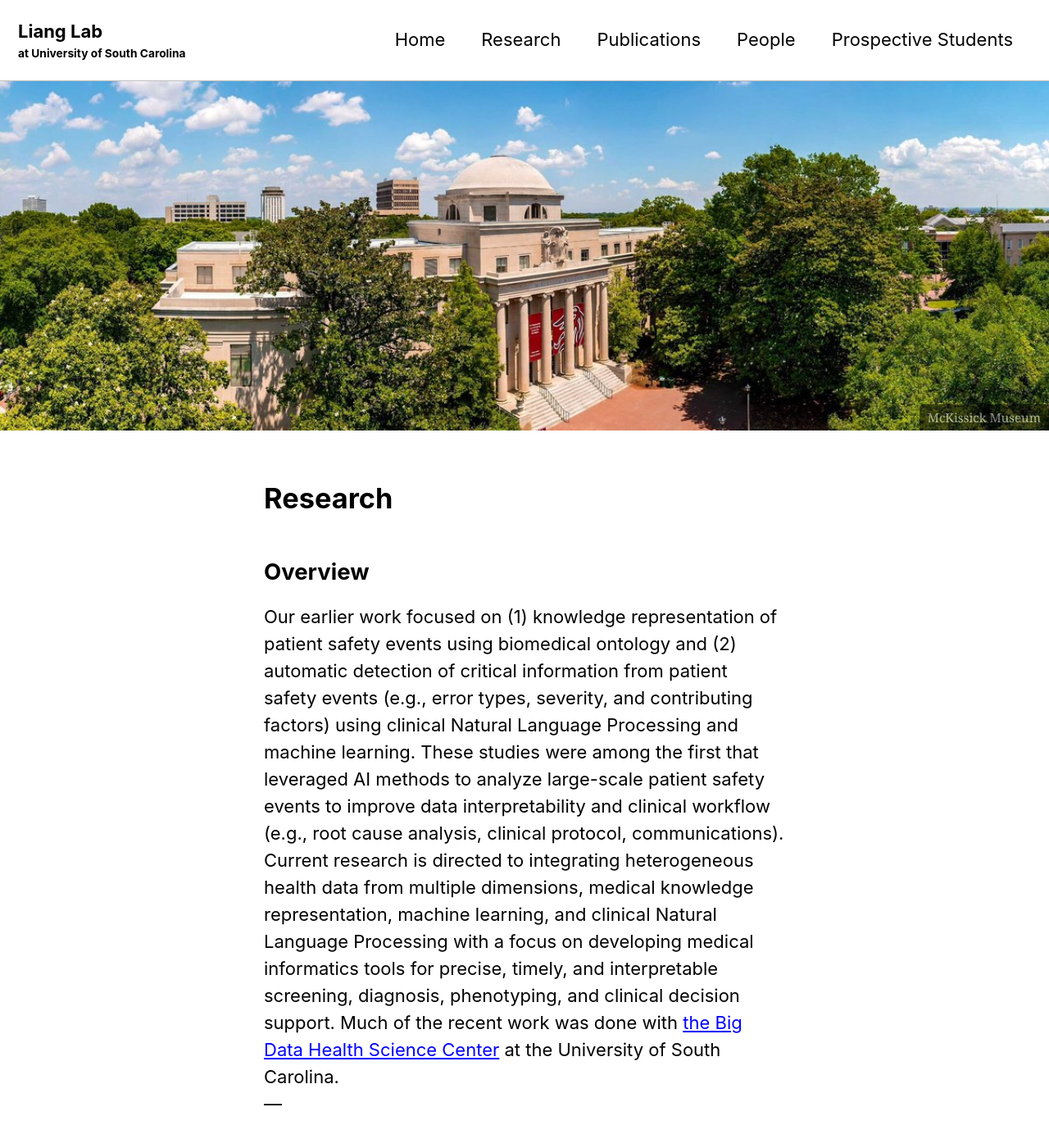
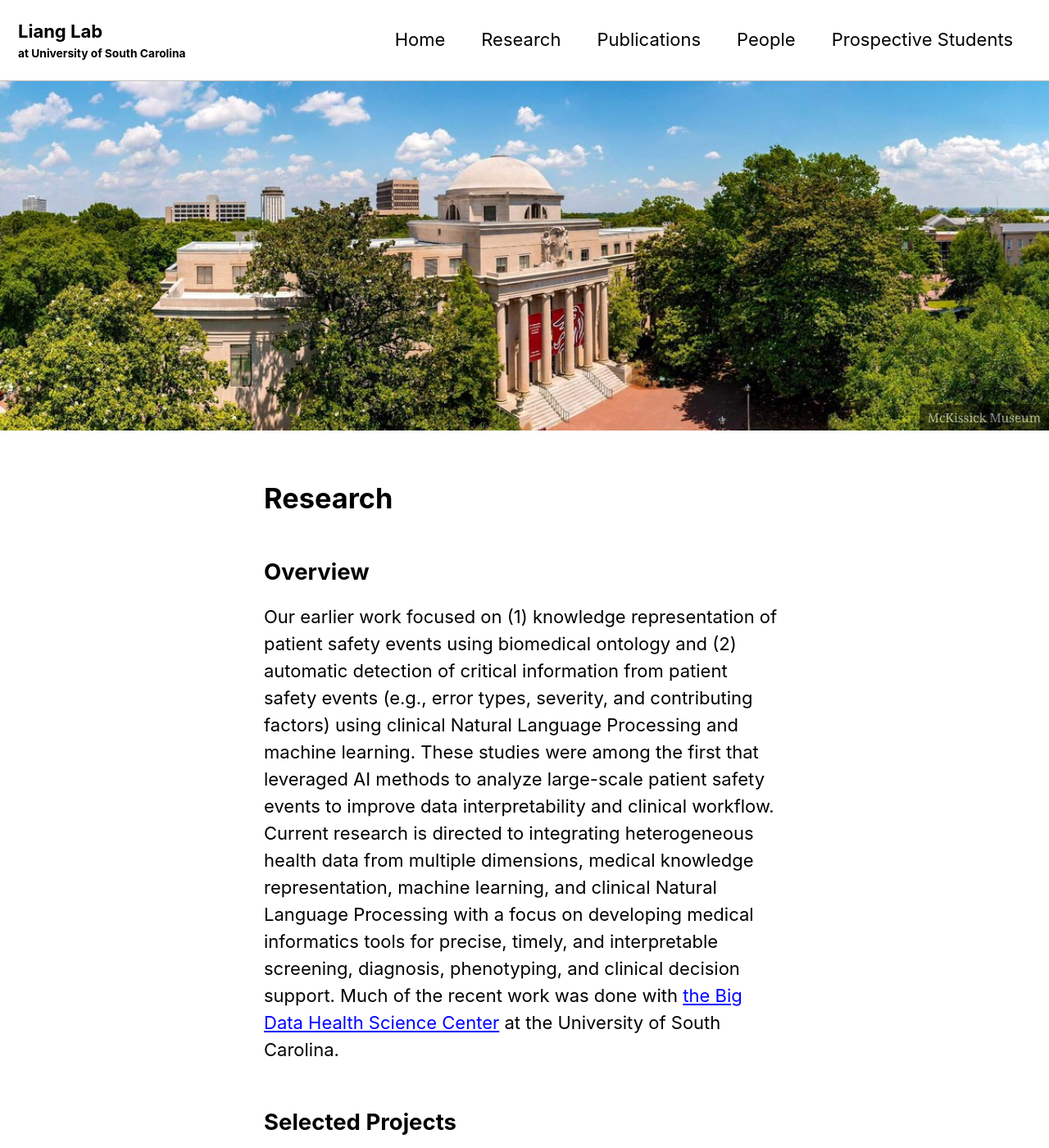
Before and after one commit to nehcgnail/nehcgnail.github.io, a Jekyll site: the page built from _pages/research.md, in a window 1280 px wide and 1400 px high. Shown: the whole window at 82% size. Built offline with Jekyll 4.4.1, drawn with Linux system fonts in a browser that asks for light colours; cached includes are drawn as plain includes; nearby versions of some CDN libraries.

Commit message:
research

```diff
--- a/_pages/research.md
+++ b/_pages/research.md
@@ -9,9 +9,8 @@ header:
 ---
 
 ## Overview
-Our earlier work focused on (1) knowledge representation of patient safety events using biomedical ontology and (2) automatic detection of critical information from patient safety events (e.g., error types, severity, and contributing factors) using clinical Natural Language Processing and machine learning. These studies were among the first that leveraged AI methods to analyze large-scale patient safety events to improve data interpretability and clinical workflow (e.g., root cause analysis, clinical protocol, communications). <br/>
+Our earlier work focused on (1) knowledge representation of patient safety events using biomedical ontology and (2) automatic detection of critical information from patient safety events (e.g., error types, severity, and contributing factors) using clinical Natural Language Processing and machine learning. These studies were among the first that leveraged AI methods to analyze large-scale patient safety events to improve data interpretability and clinical workflow. <br/>
 Current research is directed to integrating heterogeneous health data from multiple dimensions, medical knowledge representation, machine learning, and clinical Natural Language Processing with a focus on developing medical informatics tools for precise, timely, and interpretable screening, diagnosis, phenotyping, and clinical decision support. Much of the recent work was done with [the Big Data Health Science Center](https://bigdata.sc.edu) at the University of South Carolina.<br/>
----
 
 ## Selected Projects
 ### Harnessing cmedication-related harm events reported by consumers.
```
